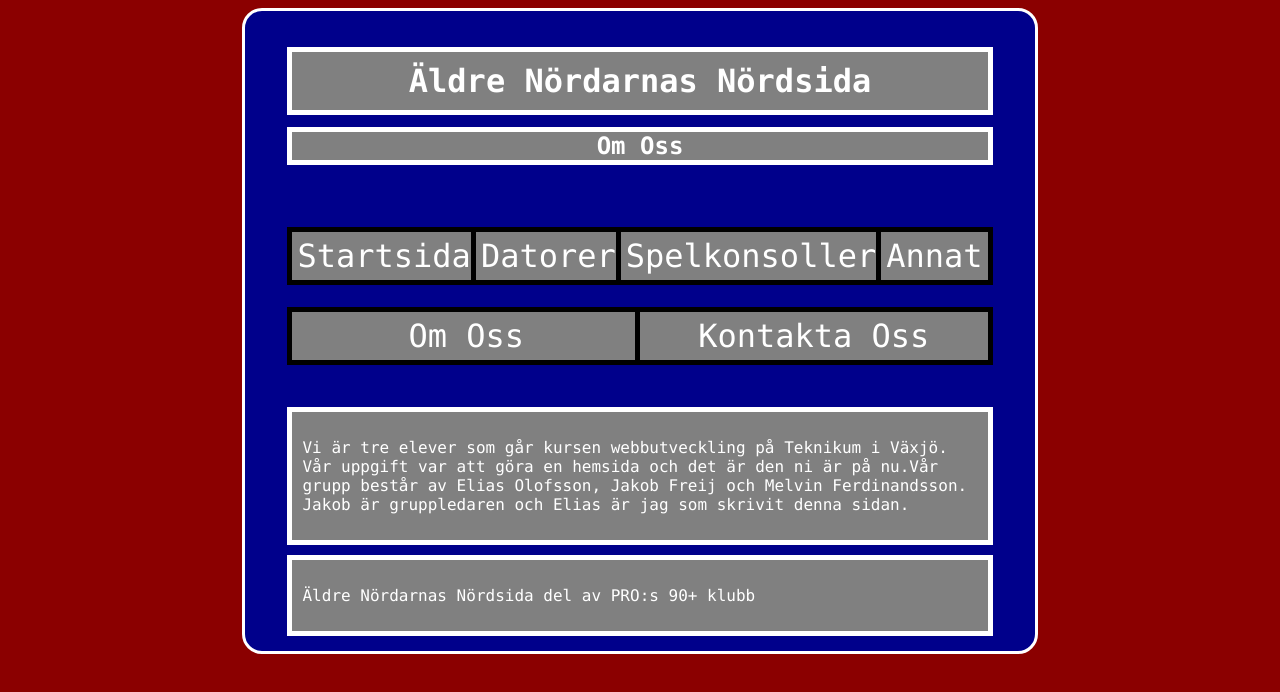
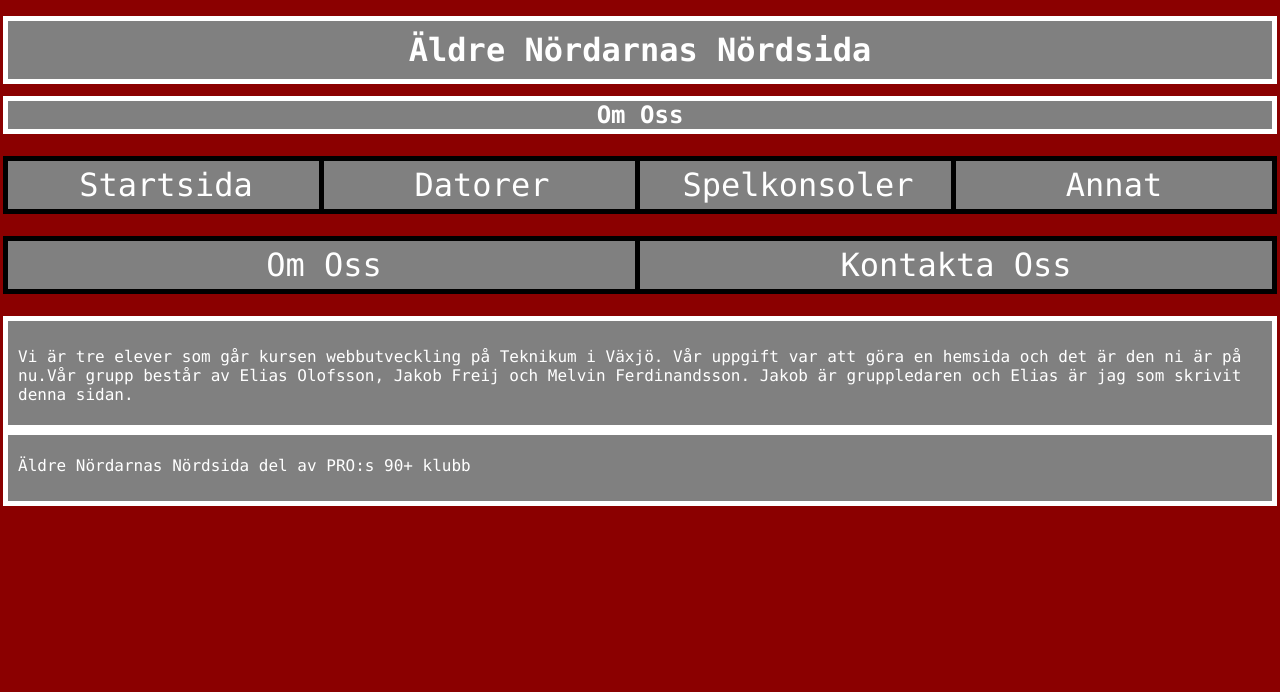
Before and after one commit to mefe03001/Webbutveckling-Projekt1, a plain HTML site: page omOss.html in a window 1280 px wide. Drawn offline with Linux system fonts and the light colour scheme.

Commit message:
Update omOss.html

```diff
--- a/omOss.html
+++ b/omOss.html
@@ -6,11 +6,10 @@
 	<meta charset="utf-8">
 	<!--Referar till css:en så att sidan vet hur den ska se ut-->
 	<link href = "style.css" rel = "stylesheet">
-	<title>OmOss - Äldre Nördarnas Nördsida</title>
+	<title>Om Oss - Äldre Nördarnas Nördsida</title>
   </head>
 
-  <!--Klassen container skiljer på den röda och blåa ytan på sidan i css:en-->
-  <body class="container">
+  <body>
     <header>
       <h1>
         Äldre Nördarnas Nördsida
@@ -25,7 +24,7 @@
         <!--Globala menyn-->
         <li><a href = "index.html" title="Klicka för att komma till Startsidan.">Startsida</a></li>
         <li><a href = "datorer.html" title="Klicka för att komma till sidan Datorer.">Datorer</a></li>
-        <li><a href = "spelkonsoller.html" title="Klicka för att komma till sidan Spelkonsoller.">Spelkonsoller</a></li>
+        <li><a href="spelkonsoler.html" title="Klicka för att komma till sidan Spelkonsoler">Spelkonsoler</a></li>
         <li><a href = "annat.html" title="Klicka för att komma till sidan Annat.">Annat</a></li>
       </ul>
       <!--Klassen lokalNavGrid gör gridden till den lokala menyn i css:en-->
```
